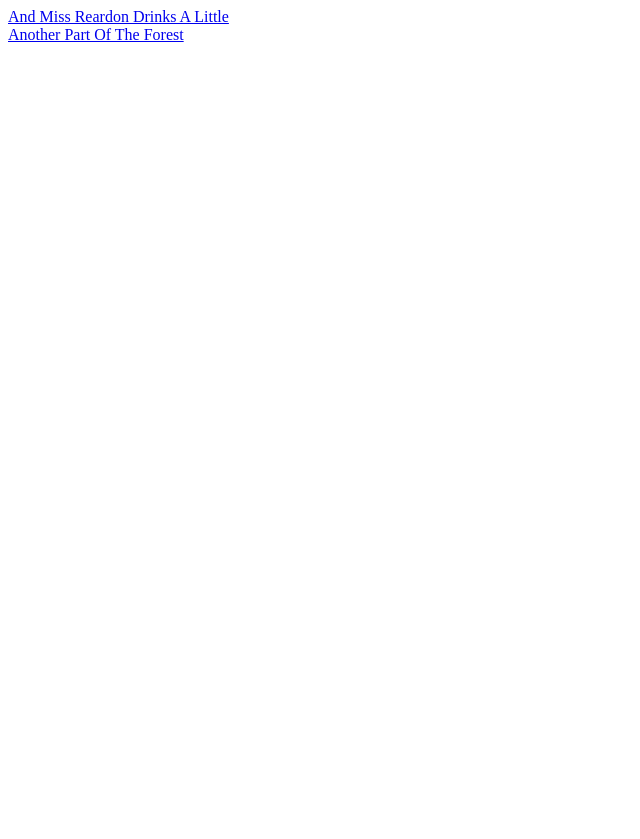
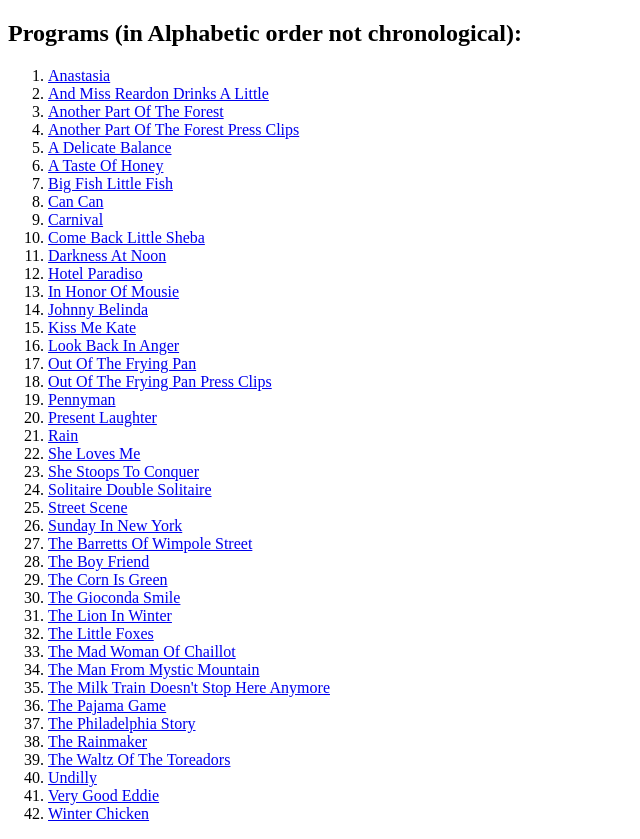
Before and after one commit to ljreder/Megaw, a plain HTML site: page index.html in a window 1280 px wide. Shown: the whole page, without its empty margins (0-640 px from the left). Before the commit the page ends 800 px from the top, so only its background shows below. Drawn offline with Linux system fonts and the light colour scheme.

Commit message:
Has some typos corrected and is full list of programs.

```diff
--- a/index.html
+++ b/index.html
@@ -1,10 +1,138 @@
 <!DOCTYPE html>
 <html>
-   <head>
-      <title>Megaw test page</title>
-   </head>
-   <body>
-	 <a href="Programs/AND_MISS_REARDON_DRINKS_A_LITTLE/And_Miss_Reardon_Drinks_A_Little.pdf">And Miss Reardon Drinks A Little</a><br>
-	 <a href="Programs/ANOTHER_PART_OF_THE_FOREST/Another_Part_Of_The_Forest.pdf">Another Part Of The Forest</a><br>
-   </body>
+    <head>
+        <title>Megaw</title>
+    </head>
+    <body>
+        <h2>Programs (in Alphabetic order not chronological):</h2>
+        <ol>
+            <li>
+            <a href="Programs\ANASTASIA\Anastasia.pdf">Anastasia</a><br>
+            </li>
+            <li>
+            <a href="Programs\AND_MISS_REARDON_DRINKS_A_LITTLE\And_Miss_Reardon_Drinks_A_Little.pdf">And Miss Reardon Drinks A Little</a><br>
+            </li>
+            <li>
+            <a href="Programs\ANOTHER_PART_OF_THE_FOREST\Another_Part_Of_The_Forest.pdf">Another Part Of The Forest</a><br>
+            </li>
+            <li>
+            <a href="Programs\ANOTHER_PART_OF_THE_FOREST_PRESS_CLIPS\Another_Part_Of_The_Forest_Press_Clips.pdf">Another Part Of The Forest Press Clips</a><br>
+            </li>
+            <li>
+            <a href="Programs\A_DELICATE_BALANCE\A_Delicate_Balance.pdf">A Delicate Balance</a><br>
+            </li>
+            <li>
+            <a href="Programs\A_TASTE_OF_HONEY\A_Taste_Of_Honey.pdf">A Taste Of Honey</a><br>
+            </li>
+            <li>
+            <a href="Programs\BIG_FISH_LITTLE_FISH\Big_Fish_Little_Fish.pdf">Big Fish Little Fish</a><br>
+            </li>
+            <li>
+            <a href="Programs\CAN_CAN\Can_Can.pdf">Can Can</a><br>
+            </li>
+            <li>
+            <a href="Programs\CARNIVAL\Carnival.pdf">Carnival</a><br>
+            </li>
+            <li>
+            <a href="Programs\COME_BACK_LITTLE_SHEBA\Come_Back_Little_Sheba.pdf">Come Back Little Sheba</a><br>
+            </li>
+            <li>
+            <a href="Programs\DARKNESS_AT_NOON\Darkness_At_Noon.pdf">Darkness At Noon</a><br>
+            </li>
+            <li>
+            <a href="Programs\HOTEL_PARADISO\Hotel_Paradiso.pdf">Hotel Paradiso</a><br>
+            </li>
+            <li>
+            <a href="Programs\IN_HONOR_OF_MOUSIE\In_Honor_Of_Mousie.pdf">In Honor Of Mousie</a><br>
+            </li>
+            <li>
+            <a href="Programs\JOHNNY_BELINDA\Johnny_Belinda.pdf">Johnny Belinda</a><br>
+            </li>
+            <li>
+            <a href="Programs\KISS_ME_KATE\Kiss_Me_Kate.pdf">Kiss Me Kate</a><br>
+            </li>
+            <li>
+            <a href="Programs\LOOK_BACK_IN_ANGER\Look_Back_In_Anger.pdf">Look Back In Anger</a><br>
+            </li>
+            <li>
+            <a href="Programs\OUT_OF_THE_FRYING_PAN\Out_Of_The_Frying_Pan.pdf">Out Of The Frying Pan</a><br>
+            </li>
+            <li>
+            <a href="Programs\OUT_OF_THE_FRYING_PAN_PRESS_CLIPS\Out_Of_The_Frying_Pan_Press_Clips.pdf">Out Of The Frying Pan Press Clips</a><br>
+            </li>
+            <li>
+            <a href="Programs\PENNYMAN\Pennyman.pdf">Pennyman</a><br>
+            </li>
+            <li>
+            <a href="Programs\PRESENT_LAUGHTER\Present_Laughter.pdf">Present Laughter</a><br>
+            </li>
+            <li>
+            <a href="Programs\RAIN\Rain.pdf">Rain</a><br>
+            </li>
+            <li>
+            <a href="Programs\SHE_LOVES_ME\She_Loves_Me.pdf">She Loves Me</a><br>
+            </li>
+            <li>
+            <a href="Programs\SHE_STOOPS_TO_CONQUER\She_Stoops_To_Conquer.pdf">She Stoops To Conquer</a><br>
+            </li>
+            <li>
+            <a href="Programs\SOLITAIRE_DOUBLE_SOLITAIRE\Solitaire_Double_Solitaire.pdf">Solitaire Double Solitaire</a><br>
+            </li>
+            <li>
+            <a href="Programs\STREET_SCENE\Street_Scene.pdf">Street Scene</a><br>
+            </li>
+            <li>
+            <a href="Programs\SUNDAY_IN_NEW_YORK\Sunday_In_New_York.pdf">Sunday In New York</a><br>
+            </li>
+            <li>
+            <a href="Programs\THE_BARRETTS_OF_WIMPOLE_STREET\The_Barretts_Of_Wimpole_Street.pdf">The Barretts Of Wimpole Street</a><br>
+            </li>
+            <li>
+            <a href="Programs\THE_BOY_FRIEND\The_Boy_Friend.pdf">The Boy Friend</a><br>
+            </li>
+            <li>
+            <a href="Programs\THE_CORN_IS_GREEN\The_Corn_Is_Green.pdf">The Corn Is Green</a><br>
+            </li>
+            <li>
+            <a href="Programs\THE_GIOCONDA_SMILE\The_Gioconda_Smile.pdf">The Gioconda Smile</a><br>
+            </li>
+            <li>
+            <a href="Programs\THE_LION_IN_WINTER\The_Lion_In_Winter.pdf">The Lion In Winter</a><br>
+            </li>
+            <li>
+            <a href="Programs\THE_LITTLE_FOXES\The_Little_Foxes.pdf">The Little Foxes</a><br>
+            </li>
+            <li>
+            <a href="Programs\THE_MAD_WOMAN_OF_CHAILLOT\The_Mad_Woman_Of_Chaillot.pdf">The Mad Woman Of Chaillot</a><br>
+            </li>
+            <li>
+            <a href="Programs\THE_MAN_FROM_MYSTIC_MOUNTAIN\The_Man_From_Mystic_Mountain.pdf">The Man From Mystic Mountain</a><br>
+            </li>
+            <li>
+            <a href="Programs\THE_MILK_TRAIN_DOESN'T_STOP_HERE_ANYMORE\The_Milk_Train_Doesn't_Stop_Here_Anymore.pdf">The Milk Train Doesn't Stop Here Anymore</a><br>
+            </li>
+            <li>
+            <a href="Programs\THE_PAJAMA_GAME\The_Pajama_Game.pdf">The Pajama Game</a><br>
+            </li>
+            <li>
+            <a href="Programs\THE_PHILADELPHIA_STORY\The_Philadelphia_Story.pdf">The Philadelphia Story</a><br>
+            </li>
+            <li>
+            <a href="Programs\THE_RAINMAKER\The_Rainmaker.pdf">The Rainmaker</a><br>
+            </li>
+            <li>
+            <a href="Programs\THE_WALTZ_OF_THE_TOREADORS\The_Waltz_Of_The_Toreadors.pdf">The Waltz Of The Toreadors</a><br>
+            </li>
+            <li>
+            <a href="Programs\UNDILLY\Undilly.pdf">Undilly</a><br>
+            </li>
+            <li>
+            <a href="Programs\VERY_GOOD_EDDIE\Very_Good_Eddie.pdf">Very Good Eddie</a><br>
+            </li>
+            <li>
+            <a href="Programs\WINTER_CHICKEN\Winter_Chicken.pdf">Winter Chicken</a><br>
+            </li>
+
+        </ol>
+    </body>
 </html>
```
